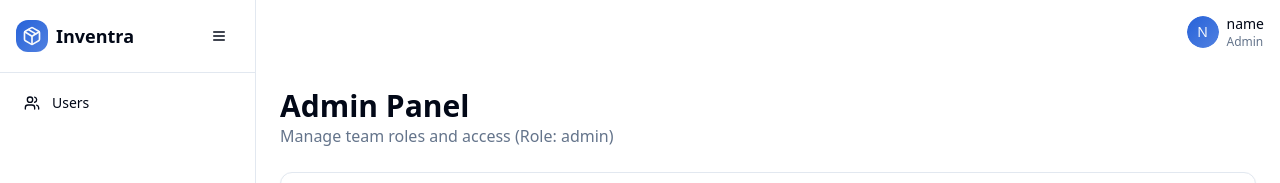
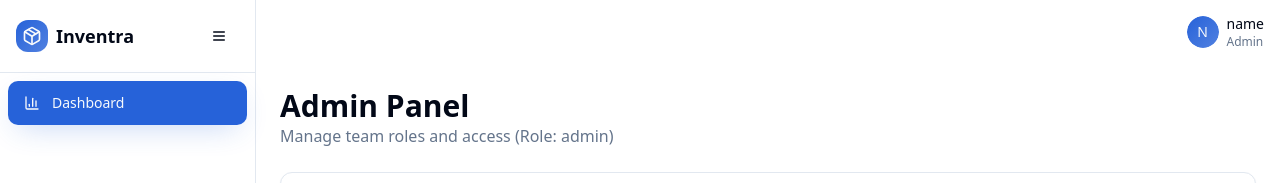
Before and after one commit to harikrishnan2412/Inventra, a React (Vite) app in the folder Frontend/: page /dashboarda in a window 1280 px wide. Shown: the top 183 px of the page. Built offline with nearby package versions, Linux system fonts and the light colour scheme; no server answers; sample sign-in values are in the browser's storage.

Commit message:
fixed admin panel sidebar

```diff
--- a/Frontend/src/components/Layout/Sidebar.tsx
+++ b/Frontend/src/components/Layout/Sidebar.tsx
@@ -52,9 +52,9 @@ const Sidebar = ({ userRole }: SidebarProps) => {
       roles: [ "manager", "staff"]
     },
     {
-      icon: Users,
-      label: "Users",
-      path: "/users",
+      icon: BarChart3,
+      label: "Dashboard",
+      path: "/dashboarda",
       roles: ["admin"]
     },
 
```
